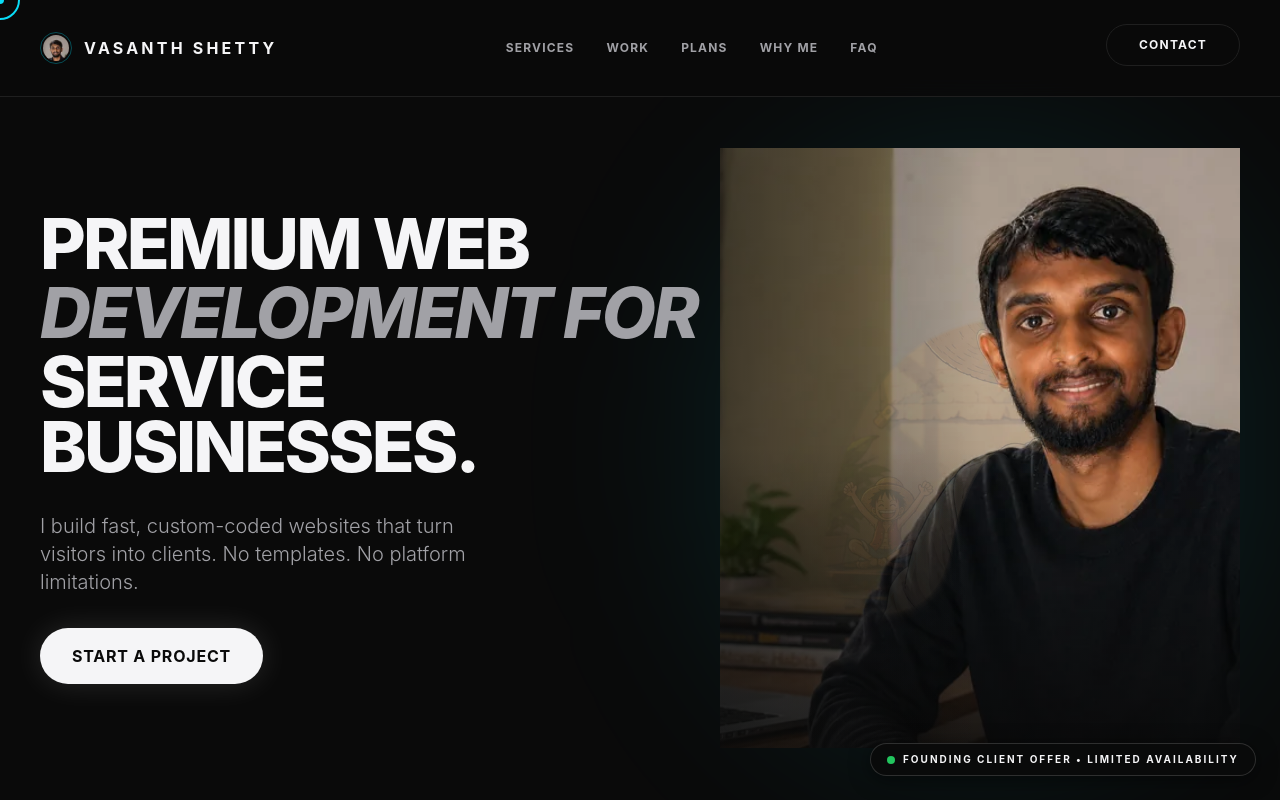
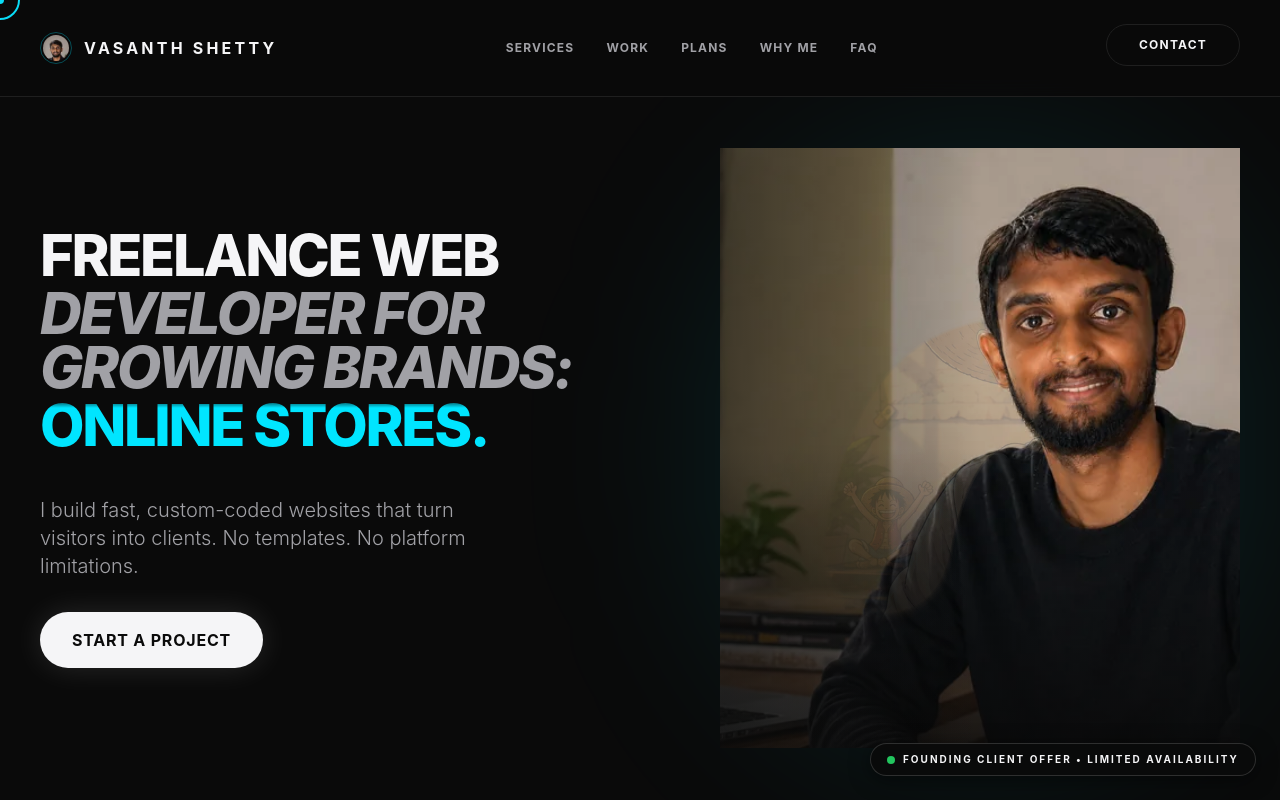
Before and after one commit to vasanthshettyy/AgenPort, a React (Vite) app: page / in a window 1280 px wide. Shown: the top 800 px of the page. Built offline with nearby package versions, Linux system fonts and the light colour scheme.

Commit message:
feat-update-hero-headline-with-slower-word-cycler

```diff
--- a/src/components/Hero.jsx
+++ b/src/components/Hero.jsx
@@ -5,6 +5,48 @@ import HeroCursorReveal from './HeroCursorReveal';
 
 // Stable public path — compressed WebP (24KB vs 2MB original PNG)
 const me = '/vasanth-hero.webp';
+
+const ROTATING_WORDS = [
+  "LANDING PAGES.",
+  "LEAD GEN SITES.",
+  "ONLINE STORES.",
+  "CUSTOM WEBSITES."
+];
+
+const HeroHeadlineCycler = () => {
+  const [index, setIndex] = useState(0);
+  const [prefersReducedMotion, setPrefersReducedMotion] = useState(false);
+
+  useEffect(() => {
+    const mediaQuery = window.matchMedia('(prefers-reduced-motion: reduce)');
+    setPrefersReducedMotion(mediaQuery.matches);
+    const handler = (e) => setPrefersReducedMotion(e.matches);
+    if (mediaQuery.addEventListener) {
+      mediaQuery.addEventListener('change', handler);
+      return () => mediaQuery.removeEventListener('change', handler);
+    }
+  }, []);
+
+  useEffect(() => {
+    if (prefersReducedMotion) return;
+    const timer = setInterval(() => {
+      setIndex((prev) => (prev + 1) % ROTATING_WORDS.length);
+    }, 3000);
+    return () => clearInterval(timer);
+  }, [prefersReducedMotion]);
+
+  return (
+    <span className="hero-line block text-content-accent relative h-[1.15em] overflow-hidden align-bottom [mask-image:linear-gradient(to_bottom,transparent_0%,black_15%,black_85%,transparent_100%)] [-webkit-mask-image:linear-gradient(to_bottom,transparent_0%,black_15%,black_85%,transparent_100%)]">
+      <span
+        key={prefersReducedMotion ? 'static' : index}
+        className={`block text-content-accent font-extrabold whitespace-nowrap ${prefersReducedMotion ? '' : 'animate-hero-word-slide'
+          }`}
+      >
+        {ROTATING_WORDS[index]}
+      </span>
+    </span>
+  );
+};
 
 const Hero = () => {
   const container = useRef();
@@ -46,11 +88,11 @@ const Hero = () => {
         {/* LEFT — Text */}
         <div className="flex-1 flex flex-col items-start gap-6 lg:gap-8 z-10">
 
-          {/* Headline — no overflow-hidden clipping */}
-          <h1 className="flex flex-col gap-1 text-[clamp(2rem,5.5vw,5.5rem)] leading-[0.92] tracking-[-0.04em] font-extrabold">
-            <span className="hero-line block">PREMIUM WEB</span>
-            <span className="hero-line block italic text-content-secondary">DEVELOPMENT FOR</span>
-            <span className="hero-line block">SERVICE BUSINESSES.</span>
+          {/* Main Headline */}
+          <h1 className="flex flex-col gap-1 text-[clamp(2rem,4.5vw,4.5rem)] leading-[0.94] tracking-[-0.04em] font-extrabold">
+            <span className="hero-line block">FREELANCE WEB</span>
+            <span className="hero-line block italic text-content-secondary">DEVELOPER FOR GROWING BRANDS: </span>
+            <HeroHeadlineCycler />
           </h1>
 
           {/* Subtext */}
--- a/src/index.css
+++ b/src/index.css
@@ -257,4 +257,28 @@
       transition: color 300ms cubic-bezier(0.4, 0, 1, 1) !important;
     }
   }
+
+  /* Hero rotating word vertical slide keyframes */
+  @keyframes heroWordSlide {
+    0% {
+      transform: translateY(70%);
+      opacity: 0;
+    }
+    100% {
+      transform: translateY(0%);
+      opacity: 1;
+    }
+  }
+
+  .animate-hero-word-slide {
+    animation: heroWordSlide 500ms cubic-bezier(0.16, 1, 0.3, 1) forwards;
+  }
+
+  @media (prefers-reduced-motion: reduce) {
+    .animate-hero-word-slide {
+      animation: none !important;
+      transform: none !important;
+      opacity: 1 !important;
+    }
+  }
 }
```
